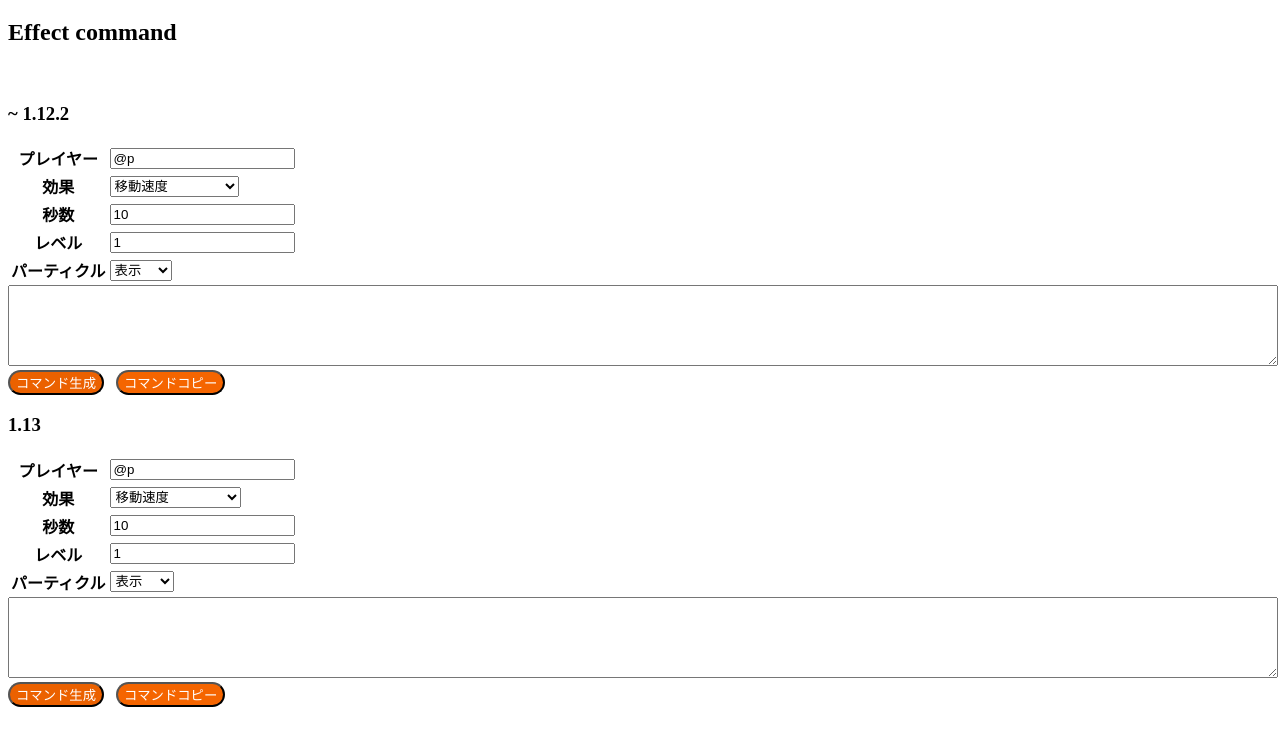
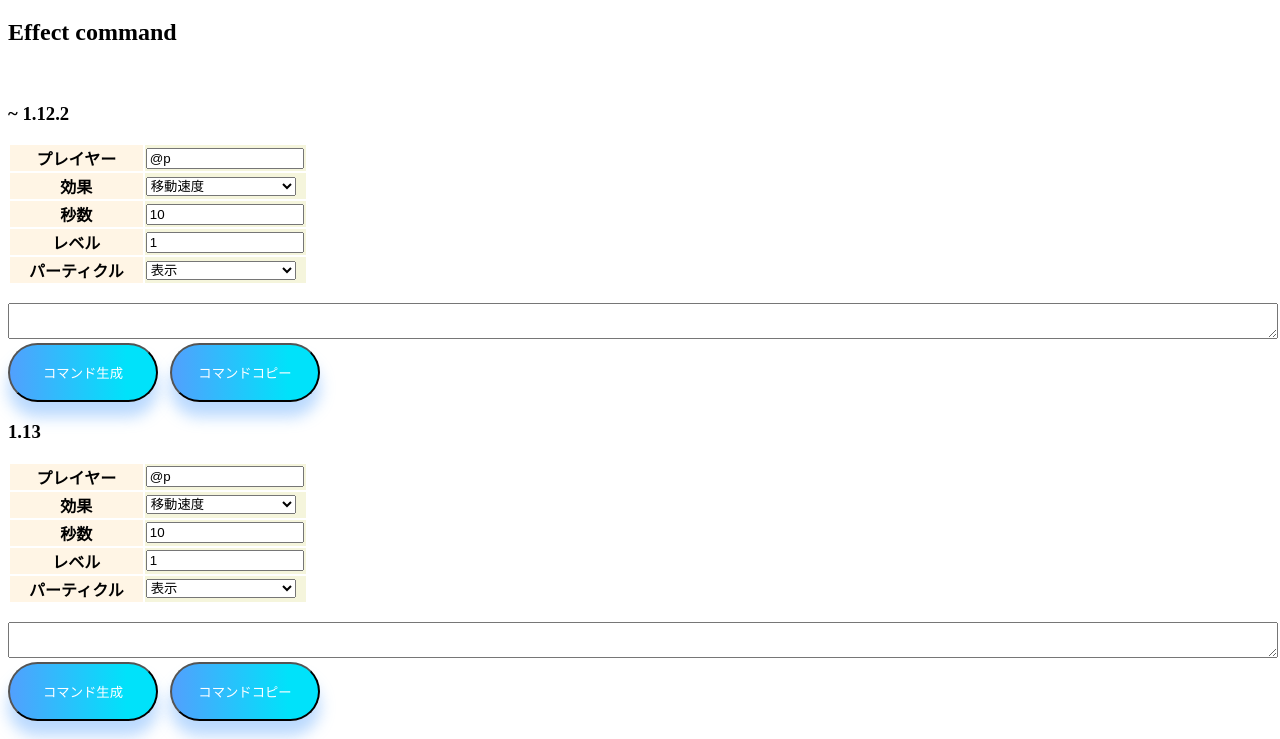
Before and after one commit to peco2282/minecraftCommandGenerator, a website: page indexes/effects.html in a window 1280 px wide. Shown: the part 61-800 px from the top of the page. Drawn offline with Linux system fonts and the light colour scheme; files that its build step writes are made by us from their sources.

Commit message:
add style.

```diff
--- a/css/button.css
+++ b/css/button.css
@@ -1,12 +1,35 @@
-.cmdButton--gen,
-form.cmdButton--gen {
+/*.cmdButton--gen,*/
+/*form.cmdButton--gen {*/
+/*    color: #fff;*/
+/*    background-color: #eb6100;*/
+/*    border-radius: 50px;*/
+/*}*/
+/*.cmdButton--copy,*/
+/*form.cmdButton--copy {*/
+/*    color: #fff;*/
+/*    background: #f56500;*/
+/*    border-radius: 50px;*/
+/*}*/
+
+.button {
+    display: inline-block;
     color: #fff;
-    background-color: #eb6100;
-    border-radius: 50px;
+    position: center;
+    padding: 18px;
+    border-radius: 30px;
+    text-decoration: none;
+    outline: none;
+    background: linear-gradient(
+            to right,
+            #52A0FD 0%,
+            #00E2FA 80%,
+            #00e2fa 100%
+    );
+    box-shadow: 0 15px 15px rgba(82, 160, 253, 0.4);
+
+    transition: all 0.3s ease-out;
 }
-.cmdButton--copy,
-form.cmdButton--copy {
-    color: #fff;
-    background: #f56500;
-    border-radius: 50px;
+
+.button:hover {
+    transform: scale(0.95);
 }
--- a/css/table.css
+++ b/css/table.css
@@ -3,7 +3,7 @@ table {
     border-collapse: unset;
     table-layout: inherit;
     overflow: hidden;
-    min-width: 300px;
+    width: 300px;
 }
 
 
@@ -15,8 +15,8 @@ input {
     display: table-cell;
 }
 
-.command-input, .commandOutputButton {
-    width: 120px
+.command-input, .cmdButton , .commandOutputButton {
+    width: 150px
 }
 
 .command-table th {
@@ -49,9 +49,17 @@ table th {
     background: #fff5e5;
 }
 
+textarea {
+    row-gap: 5px;
+}
+
 
 .inputEnch {
-    width: 180px;
+    min-width: 200px;
+}
+
+.inputLvl {
+    width: 80px;
 }
 
 .base input {
@@ -67,10 +75,6 @@ table th {
 /*    text-align: center;*/
 /*}*/
 
-.cmdButton {
-    width: 120px;
-}
-
 .textarea {
     width: 100%;
 }
--- a/indexes/effects.html
+++ b/indexes/effects.html
@@ -3,6 +3,8 @@
 <head>
   <meta charset="UTF-8">
   <title>effect commands generator</title>
+  <link href="../css/button.css" rel="stylesheet" type="text/css" media="all">
+  <link href="../css/table.css" rel="stylesheet" type="text/css">
 </head>
 <body>
 <h1>Command Generator</h1>
@@ -12,11 +14,11 @@
 <form>
   <script src="../scripts/effect.js"></script>
   <script src="../scripts/utils.js"></script>
-  <link href="../css/button.css" rel="stylesheet" type="text/css" media="all">
+
   <table class="command-table">
-    <tr style="border-bottom: 1px solid white;">
-      <th style="border-style: none;">プレイヤー</th>
-      <td style="border-style: none;">
+    <tr>
+      <th>プレイヤー</th>
+      <td>
         <label>
           <input class="command-input"
                  type="text"
@@ -26,14 +28,13 @@
         </label>
       </td>
     </tr>
-    <tr style="border-bottom: 1px solid white;">
-      <th style="border-style: none;">効果</th>
-      <td style="border-style: none;">
+    <tr>
+      <th>効果</th>
+      <td>
         <label>
           <select class="command-input"
                   size="1"
-                  id="input1_2"
-                  style="padding: 1px 0;">
+                  id="input1_2">
             <option value="minecraft:speed">移動速度</option>
             <option value="minecraft:slowness">移動速度低下</option>
             <option value="minecraft:haste">採掘速度上昇</option>
@@ -70,9 +71,9 @@
         </label>
       </td>
     </tr>
-    <tr style="border-bottom: 1px solid white;">
-      <th style="border-style: none;">秒数</th>
-      <td style="border-style: none;">
+    <tr>
+      <th>秒数</th>
+      <td>
         <label>
           <input class="command-input"
                  type="number"
@@ -83,9 +84,9 @@
         </label>
       </td>
     </tr>
-    <tr style="border-bottom: 1px solid white;">
-      <th style="border-style: none;">レベル</th>
-      <td style="border-style: none;">
+    <tr>
+      <th>レベル</th>
+      <td>
         <label>
           <input class="command-input"
                  type="number"
@@ -96,14 +97,13 @@
         </label>
       </td>
     </tr>
-    <tr style="border-bottom: 1px solid white;">
-      <th style="border-style: none;">パーティクル</th>
-      <td style="border-style: none;">
+    <tr>
+      <th>パーティクル</th>
+      <td>
         <label>
           <select class="command-input"
                   size="1"
-                  id="input1_5"
-                  style="padding: 1px 0;">
+                  id="input1_5">
             <option value="false">表示</option>
             <option value="true">非表示</option>
           </select>
@@ -111,19 +111,21 @@
       </td>
     </tr>
   </table>
+  <br>
   <label for="cmdOutput1_12_2"></label>
   <textarea id="cmdOutput1_12_2"
+            name="generate"
+            class="textarea"
             readonly
-            rows="5"
-            style="width:100%;">
+            rows="2">
   </textarea>
-  <script src="scripts/utils.js"></script>
-  <input class="cmdButton--gen"
+  <script src="../scripts/utils.js"></script>
+  <input class="commandOutputButton button"
          type="button"
          id="generate"
          onclick="effectCommandGenerate('input1_2', 'input1_2', 'input1_3', 'input1_4', 'input1_5', 'cmdOutput1_12_2')"
          value="コマンド生成">&nbsp;&nbsp;
-  <input class="cmdButton--copy"
+  <input class="cmdButton button"
          type="button"
          id="copy"
          onclick="copyClipboard(document.getElementById('cmdOutput1_12_2'))"
@@ -132,23 +134,22 @@
 <h3 id="1.13">1.13</h3>
 <form>
   <script src="../scripts/effect.js"></script>
-  <link href="../scripts/button.css" type="text/css" rel="stylesheet" media="all">
   <table class="command-table">
-    <tr style="border-bottom: 1px solid white;">
-      <th style="border-style: none;">プレイヤー</th>
-      <td style="border-style: none;"><label>
+    <tr>
+      <th>プレイヤー</th>
+      <td><label>
         <input
             class="command-input"
             required type="text"
             id="input2_1" value="@p"
-               placeholder="必須">
+            placeholder="必須">
       </label></td>
     </tr>
-    <tr style="border-bottom: 1px solid white;">
-      <th style="border-style: none;">効果</th>
-      <td style="border-style: none;">
+    <tr>
+      <th>効果</th>
+      <td>
         <label>
-          <select class="command-input" size="1" id="input2_2" style="padding: 1px 1px;">
+          <select class="command-input" size="1" id="input2_2">
             <option value="minecraft:speed">移動速度</option>
             <option value="minecraft:slowness">移動速度低下</option>
             <option value="minecraft:haste">採掘速度上昇</option>
@@ -185,27 +186,27 @@
         </label>
       </td>
     </tr>
-    <tr style="border-bottom: 1px solid white;">
-      <th style="border-style: none;">秒数</th>
-      <td style="border-style: none;">
+    <tr>
+      <th>秒数</th>
+      <td>
         <label>
           <input class="command-input" type="number" id="input2_3" size="15"
                  value="10" placeholder="未設定">
         </label>
       </td>
     </tr>
-    <tr style="border-bottom: 1px solid white;">
-      <th style="border-style: none;">レベル</th>
-      <td style="border-style: none;"><label>
+    <tr>
+      <th>レベル</th>
+      <td><label>
         <input class="command-input" type="number" id="input2_4" size="15"
                value="1" placeholder="未設定">
       </label></td>
     </tr>
-    <tr style="border-bottom: 1px solid white;">
-      <th style="border-style: none;">パーティクル</th>
-      <td style="border-style: none;">
+    <tr>
+      <th>パーティクル</th>
+      <td>
         <label>
-          <select class="command-input" size="1" id="input2_5" style="padding: 1px 1px;">
+          <select class="command-input" size="1" id="input2_5">
             <option value="false">表示</option>
             <option value="true">非表示</option>
           </select>
@@ -213,15 +214,16 @@
       </td>
     </tr>
   </table>
+  <br>
   <label for="cmdOutput1_13"></label>
-  <textarea id="cmdOutput1_13" name="cmdOutput" rows="5"
-            style="width:100%;"></textarea>
+  <textarea id="cmdOutput1_13" name="cmdOutput" class="textarea" rows="2"></textarea>
   <script src="../scripts/utils.js"></script>
-  <input class="cmdButton--gen" type="button" name="generate"
+  <input class="commandOutputButton button" type="button" name="generate"
          onclick="effectCommandGenerate('input2_1', 'input2_2', 'input2_3', 'input2_4', 'input2_5', 'cmdOutput1_13')"
          value="コマンド生成">&nbsp;&nbsp;
   <input
-      class="cmdButton--copy" type="button" name="copy" onclick="copyClipboard(document.getElementById('cmdOutput1_13'))"
+      class="cmdButton button" type="button" name="copy"
+      onclick="copyClipboard(document.getElementById('cmdOutput1_13'))"
       value="コマンドコピー">
 
 </form>
```
Also changed, not shown: indexes/enchants.html (+48 -45 lines), indexes/potions.html (+4 -2 lines).
